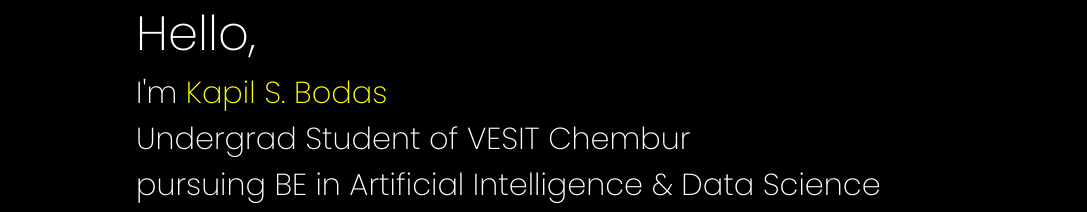
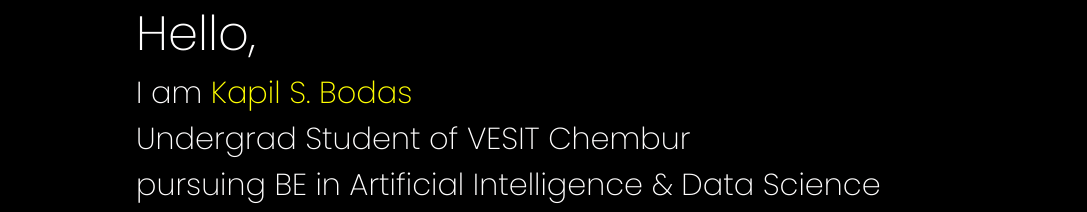
Before and after one commit to BodasKapil/portfolio_react_peoject, a React (Create React App) app: page / in a window 1280 px wide. Shown: the part 226-438 px from the top of the page, without its empty margins (96-1183 px from the left). Built offline with nearby package versions, Linux system fonts and the light colour scheme.

Commit message:
changes done by kapil

```diff
--- a/src/components/intro/intro.js
+++ b/src/components/intro/intro.js
@@ -7,7 +7,7 @@ const Intro = () =>{
         <section id="intro">
             <div className="introContent">
                 <span className="hello">Hello,</span>
-                <span className="introText">I'm <span className="introName">Kapil S. Bodas</span><br/>Undergrad Student of VESIT Chembur</span>
+                <span className="introText">I am <span className="introName">Kapil S. Bodas</span><br/>Undergrad Student of VESIT Chembur</span>
                 <span className="introText">pursuing BE in Artificial Intelligence & Data Science </span>
                 <br/>
                 <p className="introPara">Enthusiasts in Cloud Computing, Java and python and Mahcine Learning </p>
```
